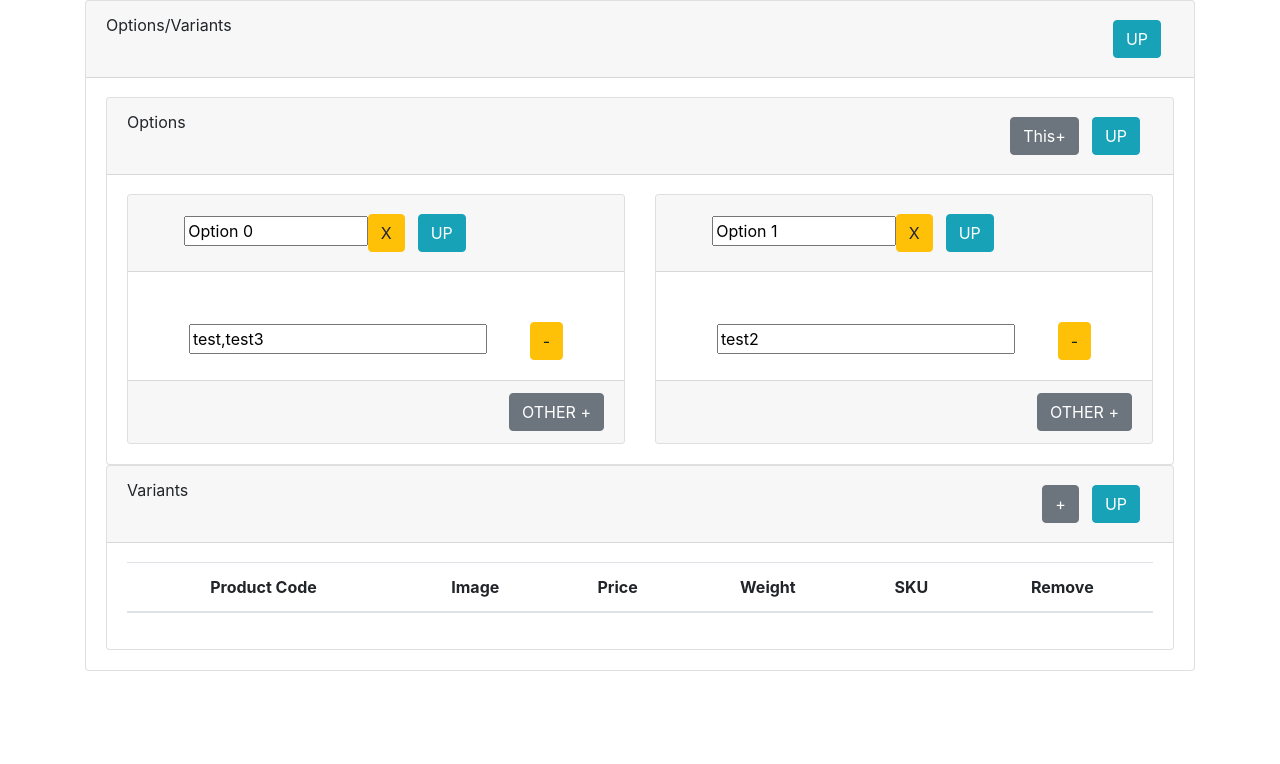
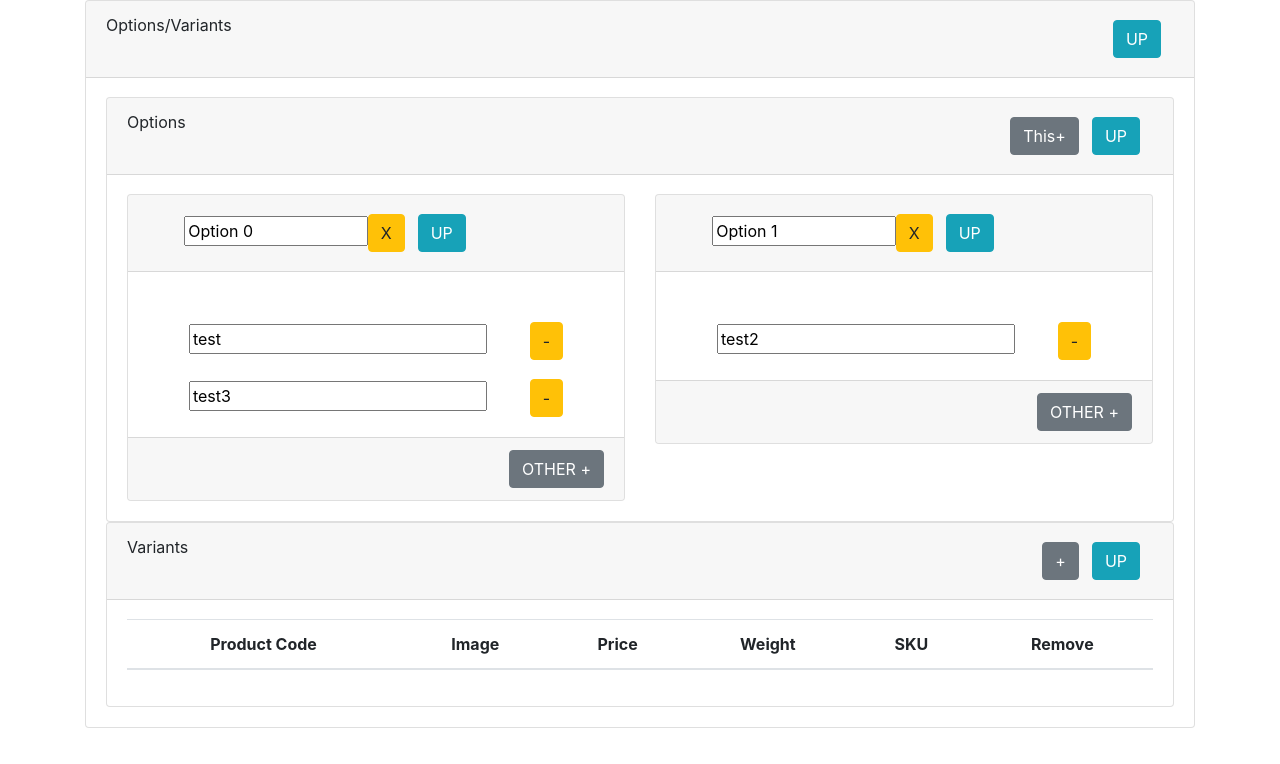
Before and after one commit to lulasp/udroppy-test, a React (Create React App) app: page / in a window 1280 px wide. Shown: the top 764 px of the page. Built offline with nearby package versions, Linux system fonts and the light colour scheme.

Commit message:
pass state from reducer to options component.

```diff
--- a/src/components/Option.js
+++ b/src/components/Option.js
@@ -45,19 +45,24 @@ class Option extends Component {
     //     console.log('value has changed');
     // }
     render() {
-        console.log(this.props);
-
-        console.log(this.props.option.value)
+        //console.log(this.props);
+        const optionValue = this.props.option.value;
+        console.log(optionValue)
         const option = this.props.option ? (
-                <Col>
+            optionValue.map(value => {
+                return (
+                    <Col>
                     <input
                         type="text"
                         className="optionValue"
-                        value={this.props.option.value}
+                        value={value}
                         style={{ width: "70%" }}
                     />
                     <Button variant="warning" onClick={() => this.removeOptionValueField()}>-</Button>
                 </Col>
+                )
+              })
+
           ) : (
             <div className="center">Add an option</div>
           );
--- a/src/components/Options.js
+++ b/src/components/Options.js
@@ -6,9 +6,10 @@ import Option from './Option';
 
 class Options extends Component {
         //@TODO:Create handleClick
-        // handleClick = () => {
-        //   this.props.addOption(this.props.option.id);
-        // }
+        handleClick = () => {
+         // this.props.addOption(this.props.option.id);
+         console.log('this was clicked');
+        }
 render(){
   //console.log(this.props)
         const { options } = this.props;
@@ -30,7 +31,7 @@ render(){
                     <Card.Header className="d-flex justify-content-between">
                         <span>Options</span>
                         <div>
-                            <Button variant="secondary">This+</Button>
+                            <Button variant="secondary" onClick={this.handleClick}>This+</Button>
                             <Accordion.Toggle as={Button} variant="link" eventKey="0">
                                 <Button variant="info">UP</Button>
                             </Accordion.Toggle>
--- a/src/reducers/rootReducer.js
+++ b/src/reducers/rootReducer.js
@@ -1,7 +1,7 @@
 const initState = {
     options: [
         { id: 1, content: 'Option 0', value: ['test', 'test3'] },
-        { id: 2, content: 'Option 1', value: 'test2' },
+        { id: 2, content: 'Option 1', value: ['test2'] },
     ]
 }
 
```
